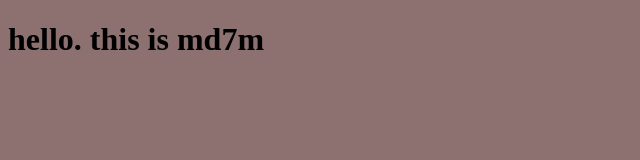
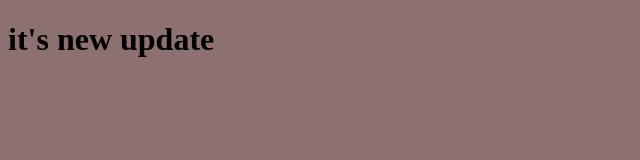
Before and after one commit to md7m1/myproject, a plain HTML site: page index.html in a window 1280 px wide. Shown: the whole page, without its empty margins (0-640 px from the left). Drawn offline with Linux system fonts and the light colour scheme.

Commit message:
edit the htm file

```diff
--- a/index.html
+++ b/index.html
@@ -7,7 +7,7 @@
     <link rel="stylesheet" href="style.css">
 </head>
 <body>
-   <h1>hello. this is md7m</h1>
+   <h1>it's new update</h1>
     <script src="app.js"></script>
 </body>
 </html>
```
